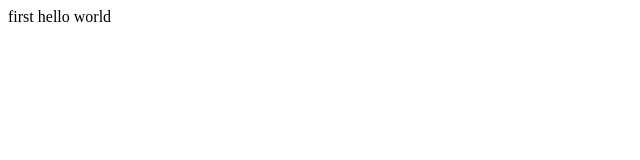
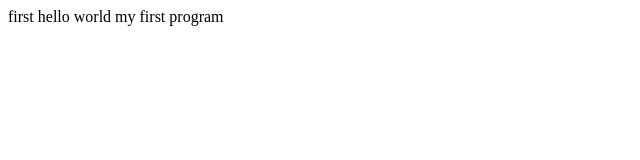
Before and after one commit to doobang/first, a plain HTML site: page WebContent/index.html in a window 1280 px wide. Shown: the whole page, without its empty margins (0-640 px from the left). Drawn offline with Linux system fonts and the light colour scheme.

Commit message:
Signed-off-by: doobang <doobang@live.cn>

```diff
--- a/WebContent/index.html
+++ b/WebContent/index.html
@@ -6,5 +6,6 @@
 </head>
 <body>
 	first hello world
+	my first program
 </body>
 </html>
```
